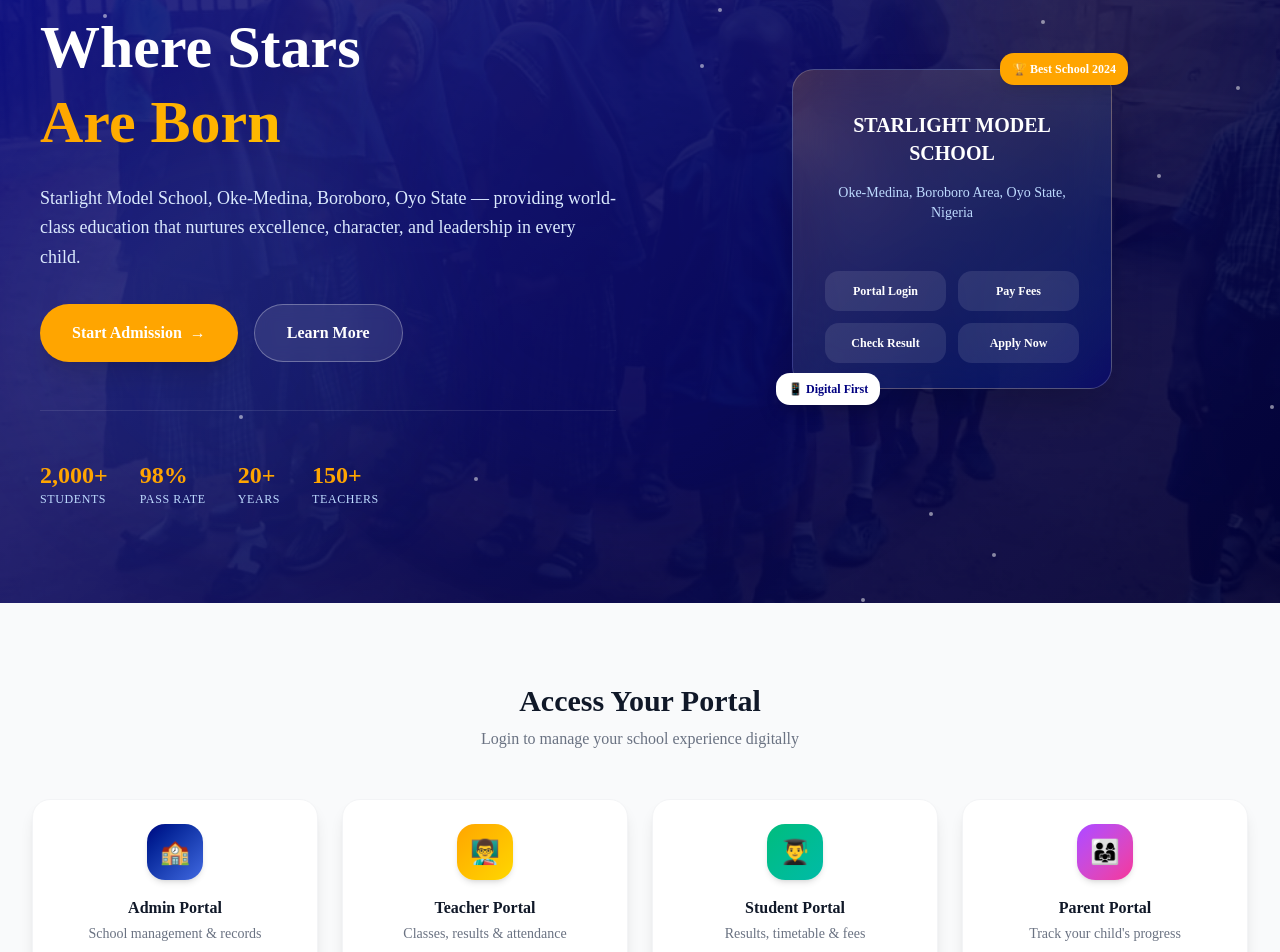
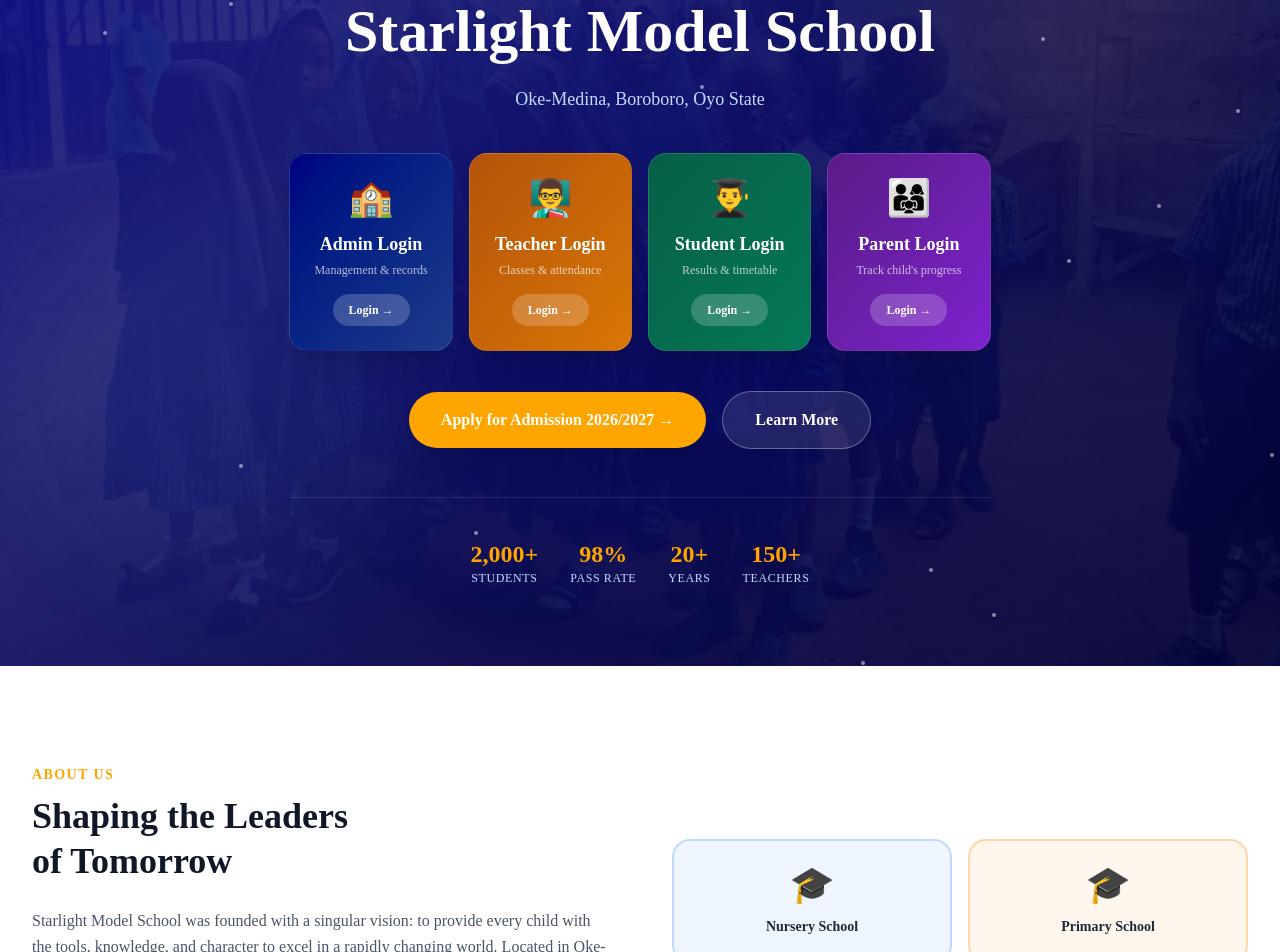
Before and after one commit to Star-light-10/startlight, a Next.js app: page / in a window 1280 px wide. Shown: the part 208-1160 px from the top of the page. Built offline with nearby package versions, Linux system fonts and the light colour scheme.

Commit message:
feat: make portal login buttons prominent in hero section

```diff
--- a/src/app/page.tsx
+++ b/src/app/page.tsx
@@ -40,13 +40,7 @@ export default function HomePage() {
             </nav>
 
             {/* CTA Buttons */}
-            <div className="flex items-center gap-3">
-              <Link
-                href="/login"
-                className="hidden sm:inline-flex items-center px-4 py-2 text-sm font-medium text-[#000080] dark:text-[#FFA500] border border-[#000080] dark:border-[#FFA500] rounded-full hover:bg-[#000080] hover:text-white dark:hover:bg-[#FFA500] dark:hover:text-black transition-all"
-              >
-                Login
-              </Link>
+            <div className="flex items-center gap-2">
               <Link
                 href="/admissions"
                 className="inline-flex items-center px-4 py-2 text-sm font-bold text-white bg-[#FFA500] hover:bg-[#e69400] rounded-full shadow-md hover:shadow-lg transition-all"
@@ -91,49 +85,65 @@ export default function HomePage() {
           ))}
         </div>
 
-        <div className="relative max-w-7xl mx-auto px-4 sm:px-6 lg:px-8 py-24">
-          <div className="grid lg:grid-cols-2 gap-12 items-center">
-            <div className="text-white">
+        <div className="relative max-w-5xl mx-auto px-4 sm:px-6 lg:px-8 py-20 text-center">
           {/* Badge */}
           <div className="inline-flex items-center gap-2 bg-[#FFA500]/20 border border-[#FFA500]/40 text-[#FFA500] text-xs font-bold px-4 py-2 rounded-full mb-6">
             <span>★</span>
             <span>EXCELLENCE IN EDUCATION SINCE 2005</span>
           </div>
 
-              <h1 className="text-4xl sm:text-5xl lg:text-6xl font-black leading-tight mb-6">
-                Where Stars
-                <span className="block text-transparent bg-clip-text bg-gradient-to-r from-[#FFA500] to-[#FFD700]">
-                  Are Born
-                </span>
+          <h1 className="text-4xl sm:text-5xl lg:text-6xl font-black leading-tight mb-4 text-white">
+            Starlight Model School
           </h1>
-
-              <p className="text-lg text-blue-100 leading-relaxed mb-8 max-w-xl">
-                Starlight Model School, Oke-Medina, Boroboro, Oyo State — providing world-class education
-                that nurtures excellence, character, and leadership in every child.
+          <p className="text-blue-200 text-base sm:text-lg mb-4 max-w-xl mx-auto">
+            Oke-Medina, Boroboro, Oyo State
           </p>
 
-              <div className="flex flex-wrap gap-4">
+          {/* ── PORTAL LOGIN CARDS ── */}
+          <div className="mt-10 grid grid-cols-2 lg:grid-cols-4 gap-4 max-w-4xl mx-auto">
+            {[
+              { title: "Admin",   desc: "Management &amp; records",        icon: "🏫", href: "/dashboard", bg: "from-[#000080] to-[#1e3a8a]" },
+              { title: "Teacher", desc: "Classes &amp; attendance",         icon: "👨\u200d🏫", href: "/login",     bg: "from-[#b45309] to-[#d97706]" },
+              { title: "Student", desc: "Results &amp; timetable",          icon: "👨\u200d🎓", href: "/login",     bg: "from-[#065f46] to-[#047857]" },
+              { title: "Parent",  desc: "Track child&apos;s progress",    icon: "👨\u200d👩\u200d👧", href: "/login", bg: "from-[#581c87] to-[#7e22ce]" },
+            ].map((portal) => (
+              <Link
+                key={portal.title}
+                href={portal.href}
+                className={`group bg-gradient-to-br ${portal.bg} rounded-2xl p-5 sm:p-6 text-white text-center shadow-xl hover:shadow-2xl hover:-translate-y-1 transition-all duration-200 border border-white/10`}
+              >
+                <div className="text-3xl sm:text-4xl mb-3">{portal.icon}</div>
+                <h2 className="text-base sm:text-lg font-black mb-1">{portal.title} Login</h2>
+                <p className="text-xs text-white/70" dangerouslySetInnerHTML={{ __html: portal.desc }} />
+                <div className="mt-4 inline-flex items-center gap-1 bg-white/20 hover:bg-white/30 text-white text-xs font-bold px-4 py-2 rounded-full transition-colors">
+                  Login →
+                </div>
+              </Link>
+            ))}
+          </div>
+
+          {/* Apply CTA */}
+          <div className="mt-10 flex flex-wrap items-center justify-center gap-4">
             <Link
               href="/admissions"
-                  className="inline-flex items-center gap-2 px-8 py-4 bg-[#FFA500] hover:bg-[#e69400] text-white font-bold rounded-full shadow-xl hover:shadow-[#FFA500]/30 hover:shadow-2xl transition-all transform hover:-translate-y-1"
+              className="inline-flex items-center gap-2 px-8 py-4 bg-[#FFA500] hover:bg-[#e69400] text-white font-black rounded-full shadow-xl hover:shadow-[#FFA500]/30 hover:shadow-2xl transition-all transform hover:-translate-y-1"
             >
-                  Start Admission
-                  <span>→</span>
+              Apply for Admission 2026/2027 →
             </Link>
             <Link
               href="#about"
-                  className="inline-flex items-center gap-2 px-8 py-4 bg-white/10 hover:bg-white/20 text-white font-bold rounded-full border border-white/30 backdrop-blur-sm transition-all"
+              className="inline-flex items-center gap-2 px-8 py-4 bg-white/10 hover:bg-white/20 text-white font-bold rounded-full border border-white/30 transition-all"
             >
               Learn More
             </Link>
           </div>
 
           {/* Stats */}
-              <div className="flex gap-8 mt-12 pt-12 border-t border-white/10">
+          <div className="flex flex-wrap justify-center gap-8 mt-12 pt-10 border-t border-white/10">
             {[
               { value: "2,000+", label: "Students" },
-                  { value: "98%", label: "Pass Rate" },
-                  { value: "20+", label: "Years" },
+              { value: "98%",   label: "Pass Rate" },
+              { value: "20+",   label: "Years" },
               { value: "150+", label: "Teachers" },
             ].map((stat) => (
               <div key={stat.label}>
@@ -143,69 +153,9 @@ export default function HomePage() {
             ))}
           </div>
         </div>
-
-            {/* Hero Visual */}
-            <div className="hidden lg:flex justify-center">
-              <div className="relative">
-                <div className="w-80 h-80 rounded-3xl bg-gradient-to-br from-[#FFA500]/20 to-[#000080]/50 backdrop-blur-xl border border-white/20 shadow-2xl flex flex-col items-center justify-center gap-4 p-8">
-                  <StarlightLogo className="w-20 h-20 drop-shadow-2xl" />
-                  <p className="text-white font-black text-xl text-center">STARLIGHT MODEL SCHOOL</p>
-                  <p className="text-blue-200 text-sm text-center">Oke-Medina, Boroboro Area, Oyo State, Nigeria</p>
-                  <div className="w-full h-px bg-white/20 my-2" />
-                  <div className="grid grid-cols-2 gap-3 w-full">
-                    {["Portal Login", "Pay Fees", "Check Result", "Apply Now"].map((item) => (
-                      <div
-                        key={item}
-                        className="bg-white/10 rounded-xl p-3 text-center text-white text-xs font-semibold hover:bg-white/20 cursor-pointer transition-all"
-                      >
-                        {item}
-                      </div>
-                    ))}
-                  </div>
-                </div>
-                {/* Floating cards */}
-                <div className="absolute -top-4 -right-4 bg-[#FFA500] text-white text-xs font-bold px-3 py-2 rounded-xl shadow-lg">
-                  🏆 Best School 2024
-                </div>
-                <div className="absolute -bottom-4 -left-4 bg-white text-[#000080] text-xs font-bold px-3 py-2 rounded-xl shadow-lg">
-                  📱 Digital First
-                </div>
-              </div>
-            </div>
-          </div>
-        </div>
       </section>
 
-      {/* ===== PORTAL LOGIN SECTION ===== */}
-      <section className="py-20 bg-gray-50 dark:bg-gray-900" id="portals">
-        <div className="max-w-7xl mx-auto px-4 sm:px-6 lg:px-8 text-center">
-          <h2 className="text-3xl font-black text-gray-900 dark:text-white mb-2">Access Your Portal</h2>
-          <p className="text-gray-500 dark:text-gray-400 mb-12">Login to manage your school experience digitally</p>
-          <div className="grid sm:grid-cols-2 lg:grid-cols-4 gap-6">
-            {[
-              { title: "Admin Portal", desc: "School management & records", icon: "🏫", href: "/dashboard", color: "from-[#000080] to-[#4169E1]" },
-              { title: "Teacher Portal", desc: "Classes, results & attendance", icon: "👨‍🏫", href: "/teacher", color: "from-[#FFA500] to-[#FFD700]" },
-              { title: "Student Portal", desc: "Results, timetable & fees", icon: "👨‍🎓", href: "/student", color: "from-emerald-500 to-teal-500" },
-              { title: "Parent Portal", desc: "Track your child's progress", icon: "👨‍👩‍👧", href: "/parent", color: "from-purple-500 to-pink-500" },
-            ].map((portal) => (
-              <Link
-                key={portal.title}
-                href={portal.href}
-                className="group bg-white dark:bg-gray-800 rounded-2xl p-6 shadow-lg hover:shadow-xl border border-gray-100 dark:border-gray-700 transition-all hover:-translate-y-1"
-              >
-                <div className={`w-14 h-14 rounded-2xl bg-gradient-to-br ${portal.color} flex items-center justify-center text-2xl mx-auto mb-4 shadow-md group-hover:scale-110 transition-transform`}>
-                  {portal.icon}
-                </div>
-                <h3 className="font-bold text-gray-900 dark:text-white mb-1">{portal.title}</h3>
-                <p className="text-sm text-gray-500 dark:text-gray-400">{portal.desc}</p>
-                <div className="mt-4 text-[#000080] dark:text-[#FFA500] text-sm font-semibold group-hover:translate-x-1 transition-transform inline-block">
-                  Login →
-                </div>
-              </Link>
-            ))}
-          </div>
-        </div>
-      </section>
+
 
       {/* ===== ABOUT SECTION ===== */}
       <section className="py-24 bg-white dark:bg-gray-950" id="about">
```
Lines whose indentation alone changed are shown as unchanged.
